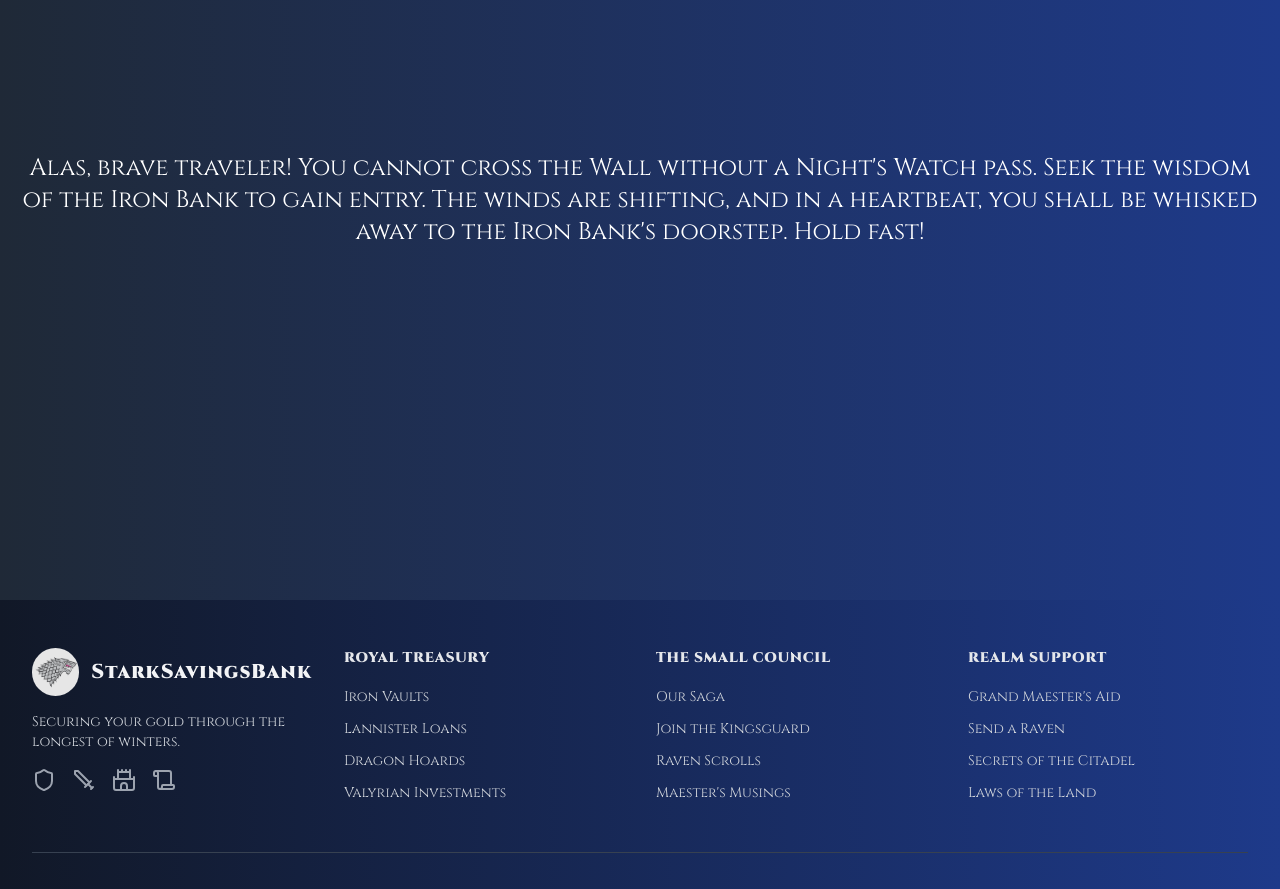
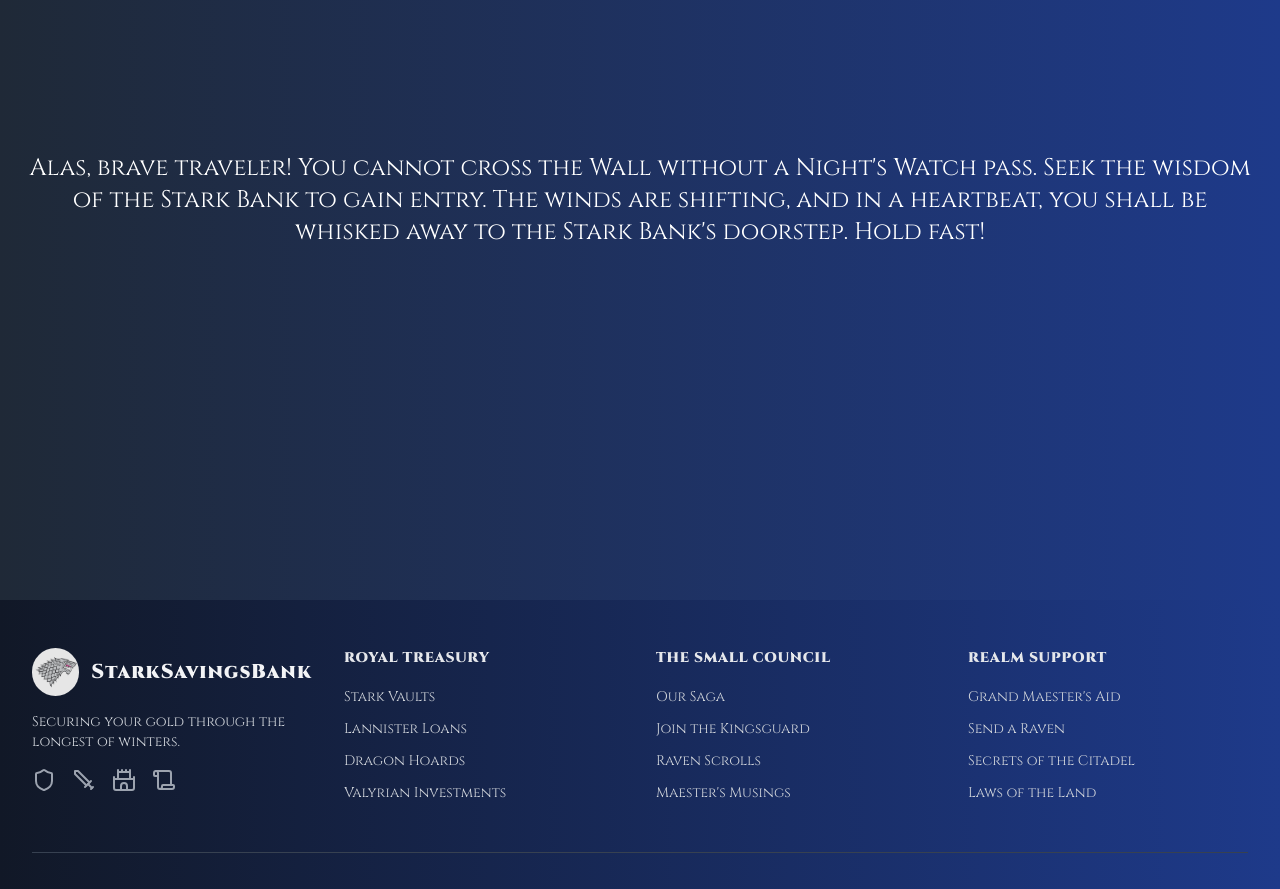
Before and after one commit to VivekKumar1515/StarkSavingsBank, a Next.js app in the folder StarkSavingsBank-Frontend/starksavingsbank/: page /dashboard in a window 1280 px wide. Shown: the part 280-1169 px from the top of the page. Built offline with nearby package versions, Linux system fonts and the light colour scheme.

Commit message:
touch ups

```diff
--- a/StarkSavingsBank-Frontend/starksavingsbank/app/components/account.tsx
+++ b/StarkSavingsBank-Frontend/starksavingsbank/app/components/account.tsx
@@ -135,14 +135,14 @@ export default function Dashboard() {
           transition={{ duration: 0.5 }}
         >
           Alas, brave traveler! You cannot cross the Wall without a Night&apos;s
-          Watch pass. Seek the wisdom of the Iron Bank to gain entry. The winds
+          Watch pass. Seek the wisdom of the Stark Bank to gain entry. The winds
           are shifting, and in a heartbeat, you shall be whisked away to the
-          Iron Bank&apos;s doorstep. Hold fast!
+          Stark Bank&apos;s doorstep. Hold fast!
           <Link
             href="/login"
             className="block mt-6 text-blue-300 hover:text-blue-200 transition-colors"
           >
-            Journey to the Iron Bank
+            Journey to the Stark Bank
           </Link>
         </motion.div>
       </div>
--- a/StarkSavingsBank-Frontend/starksavingsbank/app/components/balance.tsx
+++ b/StarkSavingsBank-Frontend/starksavingsbank/app/components/balance.tsx
@@ -104,9 +104,9 @@ export default function BalanceAndTransactions() {
       <div className="min-h-screen bg-gradient-to-r from-gray-800 to-blue-900 flex items-center justify-center">
         <div className="text-white text-2xl animate-pulse text-center p-5 ">
           Alas, brave traveler! You cannot cross the Wall without a Night&apos;s
-          Watch pass. Seek the wisdom of the Iron Bank to gain entry. The winds
+          Watch pass. Seek the wisdom of the Stark Bank to gain entry. The winds
           are shifting, and in a heartbeat, you shall be whisked away to the
-          Iron Bank&apos;s doorstep. Hold fast!
+          Stark Bank&apos;s doorstep. Hold fast!
         </div>
       </div>
     );
--- a/StarkSavingsBank-Frontend/starksavingsbank/app/components/cards.tsx
+++ b/StarkSavingsBank-Frontend/starksavingsbank/app/components/cards.tsx
@@ -158,9 +158,9 @@ export default function CardDetails() {
       <div className="min-h-screen bg-gradient-to-r from-gray-800 to-blue-900 flex items-center justify-center">
         <div className="text-white text-2xl animate-pulse text-center p-5 ">
           Alas, brave traveler! You cannot cross the Wall without a Night&apos;s
-          Watch pass. Seek the wisdom of the Iron Bank to gain entry. The winds
+          Watch pass. Seek the wisdom of the Stark Bank to gain entry. The winds
           are shifting, and in a heartbeat, you shall be whisked away to the
-          Iron Bank&apos;s doorstep. Hold fast!
+          Stark Bank&apos;s doorstep. Hold fast!
         </div>
       </div>
     );
@@ -223,7 +223,7 @@ export default function CardDetails() {
           transition={{ delay: 0.2 }}
         >
           <h2 className="text-3xl font-semibold mb-4 flex items-center">
-            <CreditCard className="mr-2" /> Total Due to the Iron Bank
+            <CreditCard className="mr-2" /> Total Due to the Stark Bank
           </h2>
           <div className="bg-black bg-opacity-50 p-6 rounded-lg shadow-lg border border-gray-700">
             <div className="flex items-center justify-between">
--- a/StarkSavingsBank-Frontend/starksavingsbank/app/components/dashboard.tsx
+++ b/StarkSavingsBank-Frontend/starksavingsbank/app/components/dashboard.tsx
@@ -26,7 +26,7 @@ export default function Dashboard() {
   const [weather, setWeather] = useState<string>("Winter is coming");
   const [WeatherIcon, setWeatherIcon] = useState<React.ElementType>(CloudSnow);
   const adminRole =
-    "You've ascended to the Iron Bank's highest seat as the Master of Coin Commander.";
+    "You've ascended to the Stark Bank's highest seat as the Master of Coin Commander.";
   const userRole = "You've infiltrated StarkSavingsBank as a Faceless Banker";
   const authInfo = useAuth();
   const [loading, setLoading] = useState(true);
@@ -102,7 +102,7 @@ export default function Dashboard() {
 
   const dashboardItems = [
     {
-      title: "Iron Vault",
+      title: "Stark Vault",
       description: "View your treasure hoard",
       icon: Shield,
       link: "/myaccount",
@@ -137,9 +137,9 @@ export default function Dashboard() {
           transition={{ duration: 0.5 }}
         >
           Alas, brave traveler! You cannot cross the Wall without a Night&apos;s
-          Watch pass. Seek the wisdom of the Iron Bank to gain entry. The winds
+          Watch pass. Seek the wisdom of the Stark Bank to gain entry. The winds
           are shifting, and in a heartbeat, you shall be whisked away to the
-          Iron Bank&apos;s doorstep. Hold fast!
+          Stark Bank&apos;s doorstep. Hold fast!
         </motion.div>
       </div>
     );
@@ -204,7 +204,7 @@ export default function Dashboard() {
             transition={{ duration: 0.5, delay: 0.6 }}
           >
             <h3 className="text-3xl font-semibold mb-6 text-center">
-              Wisdom from the Iron Bank
+              Wisdom from the Stark Bank
             </h3>
             <div className="text-center">
               <p className="italic text-gray-300 text-lg">
@@ -225,7 +225,7 @@ export default function Dashboard() {
             transition={{ duration: 0.5, delay: 0.8 }}
           >
             <p className="text-sm text-gray-500">
-              Remember, the Iron Bank will have its due. Manage your accounts
+              Remember, the Stark Bank will have its due. Manage your accounts
               wisely.
             </p>
           </motion.div>
--- a/StarkSavingsBank-Frontend/starksavingsbank/app/components/footer.tsx
+++ b/StarkSavingsBank-Frontend/starksavingsbank/app/components/footer.tsx
@@ -10,7 +10,7 @@ const footerLinks = [
   {
     title: 'Royal Treasury',
     links: [
-      { name: 'Iron Vaults', href: '/accounts' },
+      { name: 'Stark Vaults', href: '/accounts' },
       { name: 'Lannister Loans', href: '/loans' },
       { name: 'Dragon Hoards', href: '/savings' },
       { name: 'Valyrian Investments', href: '/investments' }
--- a/StarkSavingsBank-Frontend/starksavingsbank/app/components/loans.tsx
+++ b/StarkSavingsBank-Frontend/starksavingsbank/app/components/loans.tsx
@@ -135,9 +135,9 @@ export default function LoanDetails() {
       <div className="min-h-screen bg-gradient-to-r from-gray-800 to-blue-900 flex items-center justify-center">
         <div className="text-white text-2xl animate-pulse text-center p-5 ">
           Alas, brave traveler! You cannot cross the Wall without a Night&apos;s
-          Watch pass. Seek the wisdom of the Iron Bank to gain entry. The winds
+          Watch pass. Seek the wisdom of the Stark Bank to gain entry. The winds
           are shifting, and in a heartbeat, you shall be whisked away to the
-          Iron Bank&apos;s doorstep. Hold fast!
+          Stark Bank&apos;s doorstep. Hold fast!
         </div>
       </div>
     );
@@ -319,7 +319,7 @@ export default function LoanDetails() {
           transition={{ delay: 0.8 }}
         >
           <p>
-            The Iron Bank will have its due. Winter is coming, and debts must be
+            The Stark Bank will have its due. Winter is coming, and debts must be
             paid.
           </p>
         </motion.div>
```
